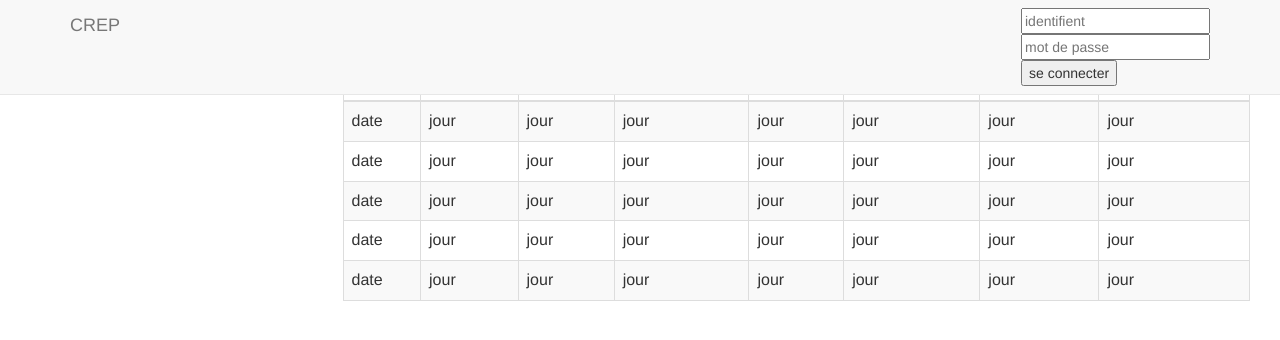
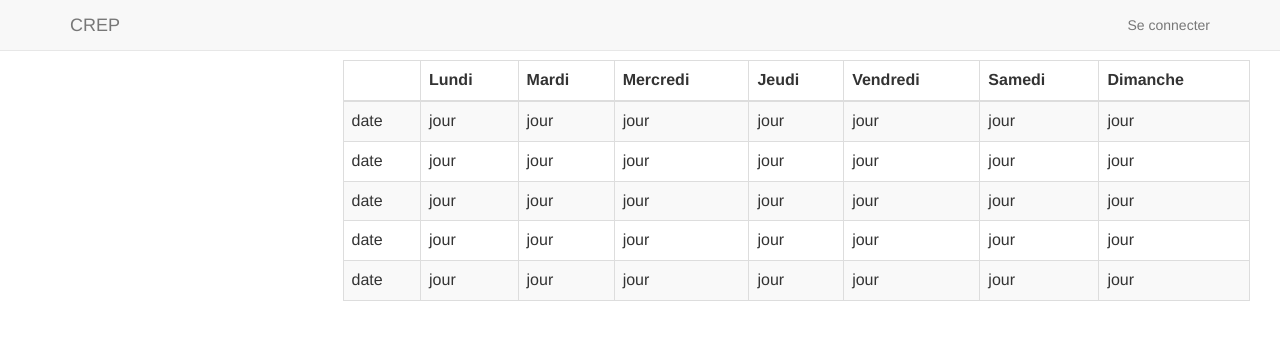
Before and after one commit to ClubInfoPolytechLille/crep, a PHP site: page / in a window 1280 px wide. Shown: the top 340 px of the page. Run offline with PHP 8.4, Linux system fonts and the light colour scheme.

Commit message:
Added session vars and topnavbar handling

```diff
--- a/index.php
+++ b/index.php
@@ -1,4 +1,5 @@
 <?php
+session_start();
 require_once("creds.php");
 ?>
 <!DOCTYPE>
--- a/topnavbar.php
+++ b/topnavbar.php
@@ -4,44 +4,12 @@
       <a class="navbar-brand" onClick="document.location.reload();" href="#">CREP</a> <!-- ajouter message [Coupe de Robotique des Ecoles Primaires] quand la souris passe -->
     </div>
     <div class="collapse navbar-collapse">
-
-
       <?php
-        if ( 0 == 1 ) // modifier le test par un switch
-        {
-          ?>
-            <form class="navbar-form navbar-right" role="search">
-              <input type="submit" value="Inscription" name="lien_Inscription" /><br /> <!-- ajouter un lien pour s inscrire  -->
-              <input type="submit" value="Connection" name="lien_Connection" /><br /> <!-- ajouter un lien pour se connecter -->
-            </form>
-          <?php
-        }
-        else
-        {
-          if ( 1 == 1 )
-          {
-            ?>
-              <form class="navbar-form navbar-right" action="prog.php" method=POST>
-                <input type="text" placeholder="identifient" name="lien_identifient" /><br />
-                <input type="text" placeholder="mot de passe" name="lien_mot_de_passe" /><br /> <!-- mettre des ***** quand on entre le mot de passe  -->
-                <input type="submit" value="se connecter" />
-              </form>
-            <?php
-          }
-          else
-          {
-            ?>
-              <p class="navbar-text navbar-right">Bienvenue,
-                <a href="#identifient" class="navbar-link">NOM DE LA PERSONNE</a> <!-- modifier "NOM DE LA PERSONNE" par celui qui s inscris + ajouter un lien aller au profil ? -->
-                <?php
-                  //echo $nom ;
-                ?>
-              </p>
-            <?php
-          }
-        }
+        if (isset($_SESSION["connected"]) && $_SESSION["connected"])
+		echo '<p class="navbar-text navbar-right">Bienvenue, <a href="#identifiant" class="navbar-link">'.$_SESSION["name"].'</a></p>';
+	else
+		echo '<p class="navbar-text navbar-right"><a href="#identifiant" class="navbar-link">Se connecter</a></p>';
       ?>
-
     </div>
   </div>
 </nav>
```
